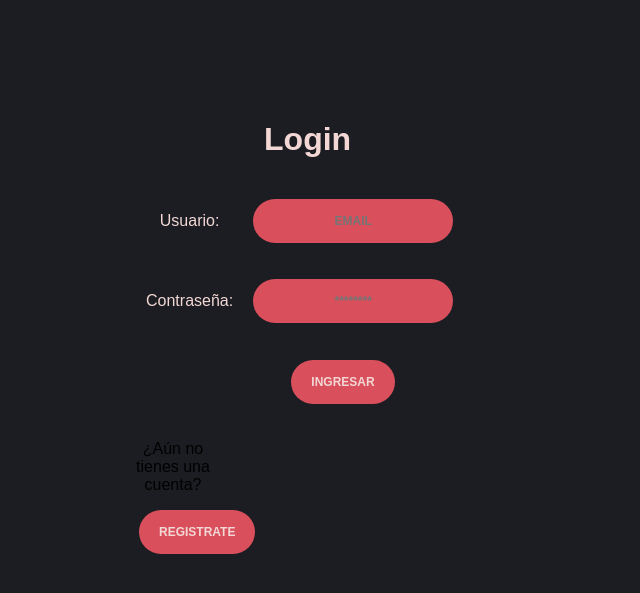
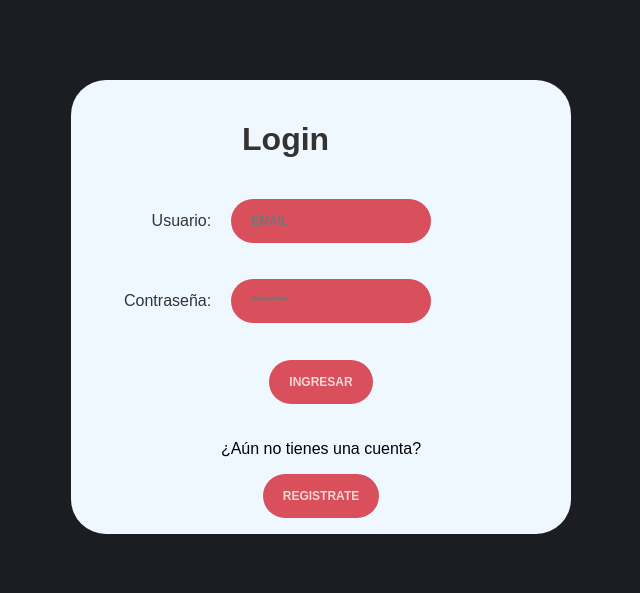
Before and after one commit to sfbarragan/TiendaOnline_ProyectoU1_DW, a PHP site: page /login.html in a window 1280 px wide. Shown: the top 593 px of the page, without its empty margins (385-1025 px from the left). Run offline with PHP 8.4, Linux system fonts and the light colour scheme.

Commit message:
Se agrego estilos al login

```diff
--- a/CSS/login.css
+++ b/CSS/login.css
@@ -1,19 +1,21 @@
-
 form{
-    background-color: #1c1d22  ;
+    color :rgba(66, 65, 65, 0.479) ;
     border-radius: 35px;
     padding: 20px;
     justify-content: center;
-    color:#F2D7D5;
+    color:#333333;
     margin: 0 auto;
+    text-align: right;
     width:400px;
 }
 
 .container{
-    width: 100px;
+    width: 500px;
     align-items: center;
-    margin-left: 500px;
+    margin-left: 35%;
     text-align: center;
+    background-color: aliceblue;
+    border-radius: 35px;
 }
 
 .btn{
@@ -42,8 +44,8 @@ form{
 input{
     background: none;
     border: 2px solid #D7BDE2;
-    color: #d3d3d3;
-    text-align: center;
+    color: rgb(133, 131, 131);
+    text-align: left;
     justify-content: center;
     padding: 10px 5px;
     border-radius: 20px;
```
